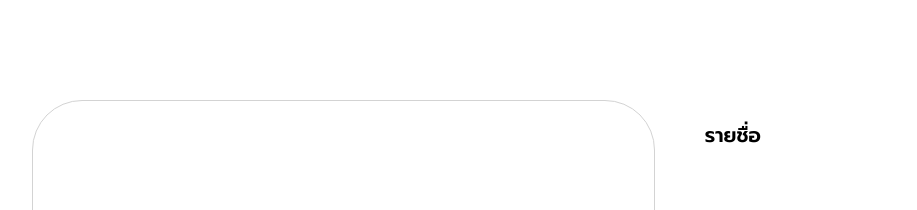
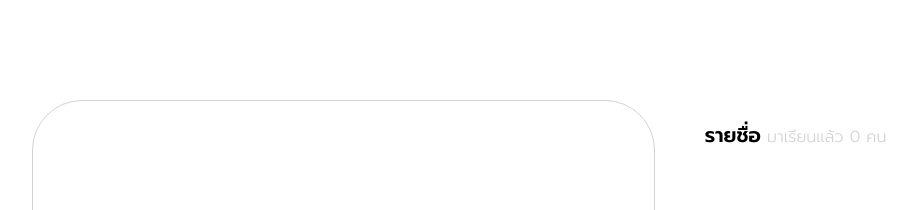
Before and after one commit to 3xbun/md-checkin-v2, a Vue app: page / in a window 1280 px wide. Shown: the top 210 px of the page, without its empty margins (64-981 px from the left). Built offline with nearby package versions, Linux system fonts and the light colour scheme.

Commit message:
Add checkin count

```diff
--- a/src/components/CheckedLst.vue
+++ b/src/components/CheckedLst.vue
@@ -1,6 +1,11 @@
 <template>
   <div class="students-list">
-    <strong>รายชื่อ</strong>
+    <p>
+      <strong>รายชื่อ</strong>
+      <span>
+        มาเรียนแล้ว {{checkedLst.length}} คน
+      </span>
+    </p>
     <table>
       <tbody>
         <Name v-for="student in checkedLst" :student="student" />
@@ -31,4 +36,9 @@ import Name from '../components/Name.vue';
 .students-list>table {
   width: 100%;
 }
+
+span {
+  font-size: .8em;
+  color: lightgray
+}
 </style>
```
